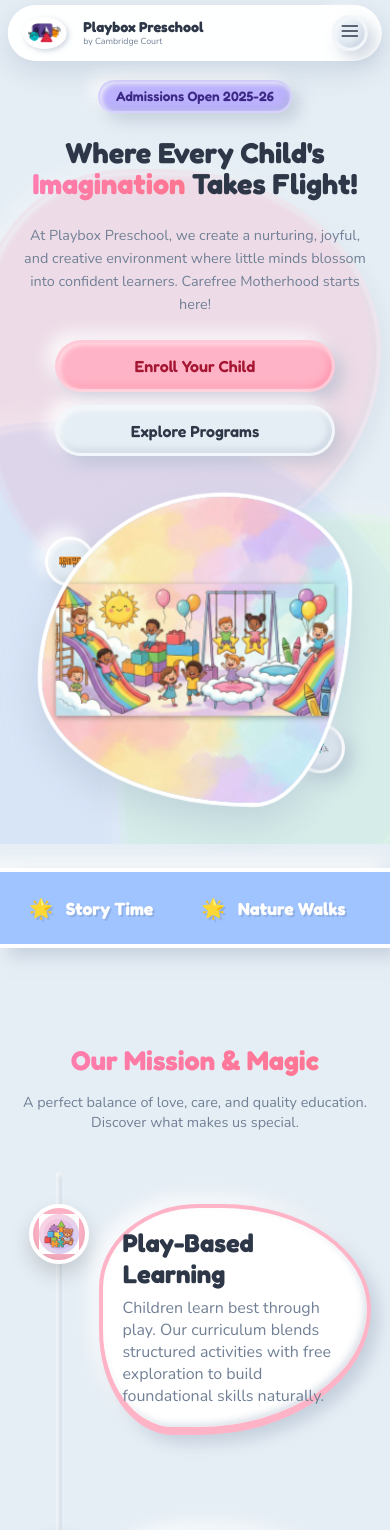
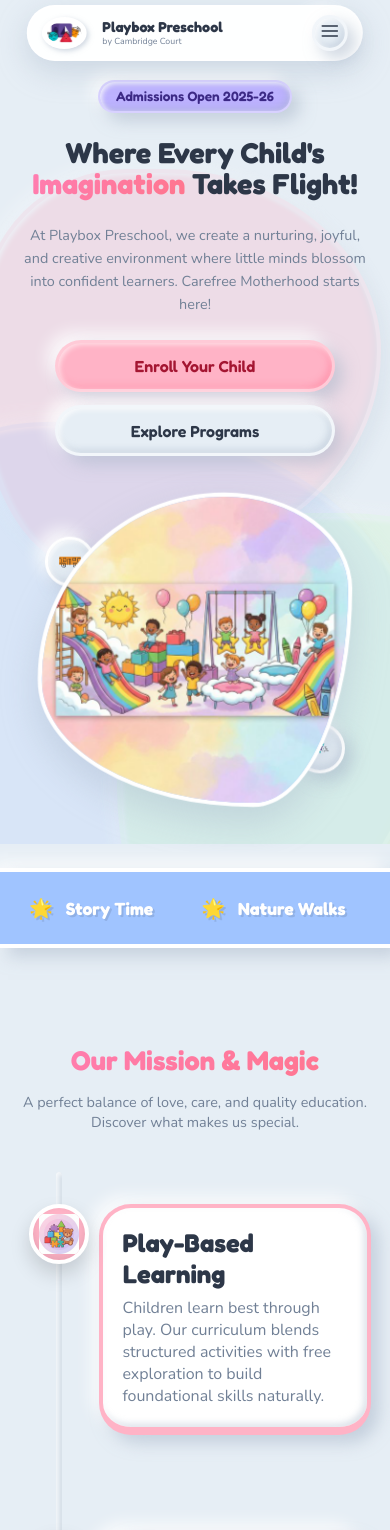
Before and after one commit to chirayumishra24/Playbox-Preschool, a React (Vite) app: page / in a window 390 px wide. Shown: the top 1530 px of the page. Built offline with nearby package versions, Linux system fonts and the light colour scheme.

Commit message:
Fix: Perfectly align navbar width with main containers and prevent text clipping on timetable cards

```diff
--- a/src/styles/index.css
+++ b/src/styles/index.css
@@ -197,7 +197,9 @@ a {
   top: 1rem;
   left: 50%;
   transform: translateX(-50%);
-  width: 90%;
+  width: 100%;
+  padding: 0 2rem;
+  /* Match global .container padding */
   max-width: 1200px;
   z-index: 1000;
   isolation: isolate;
@@ -708,6 +710,8 @@ a {
   border-bottom: 8px solid;
   max-width: 100%;
   word-break: break-word;
+  border-radius: 40px !important;
+  /* Force predictable rounded corners instead of irregular blob */
   /* Prevent text overflow */
 }
 
@@ -1743,7 +1747,9 @@ a {
   }
 
   .navbar {
-    width: 95%;
+    width: 100%;
+    padding: 0 1.2rem;
+    /* Match mobile .container padding */
     top: 0.5rem;
   }
 
@@ -1890,7 +1896,8 @@ a {
     width: calc(100% - 80px);
     margin-left: 80px;
     margin-bottom: 2rem;
-    padding: 1.5rem;
+    padding: 1.8rem 1.4rem;
+    border-radius: 32px !important;
   }
 
   .timeline-empty {
```
